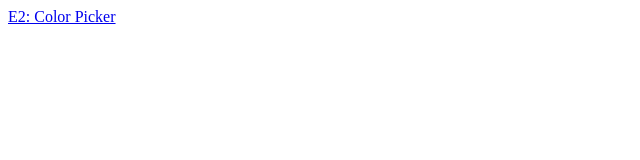
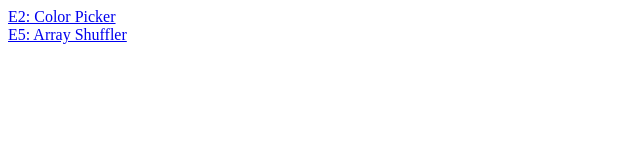
Before and after one commit to plutoday/Prog209, a plain HTML site: page index.html in a window 1280 px wide. Shown: the whole page, without its empty margins (0-640 px from the left). Drawn offline with Linux system fonts and the light colour scheme.

Commit message:
add shuffler

```diff
--- a/index.html
+++ b/index.html
@@ -8,6 +8,7 @@
 <body>
 
     <a href="e2colorPicker.html">E2: Color Picker</a><br>
+    <a href="e2colorPicker.html">E5: Array Shuffler</a><br>
 
 
 </body>
```
